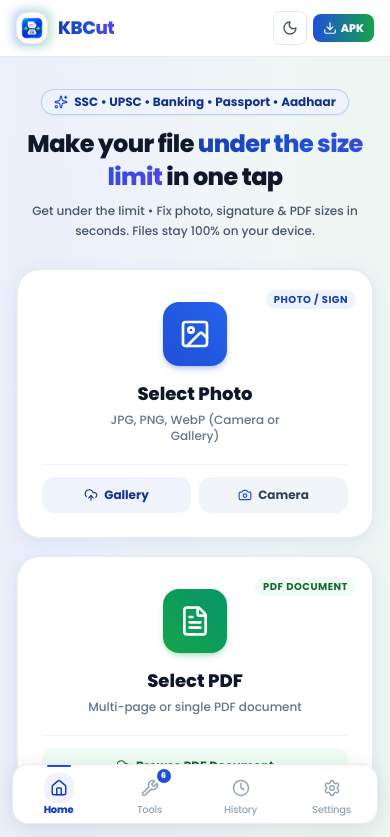
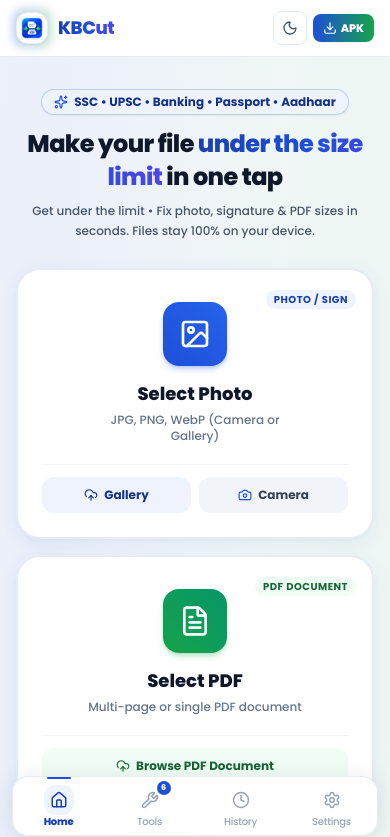
Before and after one commit to kunalpawar9403/KBCut, a React (Vite) app: page / in a window 390 px wide. Shown: the top 837 px of the page. Built offline with nearby package versions, Linux system fonts and the light colour scheme.

Commit message:
fix: remove bottom gap from BottomNav, sits flush at screen bottom

```diff
--- a/src/components/common/BottomNav.tsx
+++ b/src/components/common/BottomNav.tsx
@@ -22,8 +22,7 @@
   return (
     <nav
       aria-label="Mobile bottom navigation"
-      className="fixed bottom-0 left-0 right-0 z-40 md:hidden px-3"
-      style={{ paddingBottom: 'max(calc(env(safe-area-inset-bottom) + 12px), 20px)' }}
+      className="fixed bottom-0 left-0 right-0 z-40 md:hidden px-3 pb-2"
     >
       <div className="glass rounded-2xl border border-slate-200/80 dark:border-slate-700/80 shadow-[0_4px_24px_rgba(0,0,0,0.10)] dark:shadow-[0_4px_24px_rgba(0,0,0,0.35)] flex items-stretch h-[60px] overflow-hidden">
         {tabs.map((tab) => {
```
